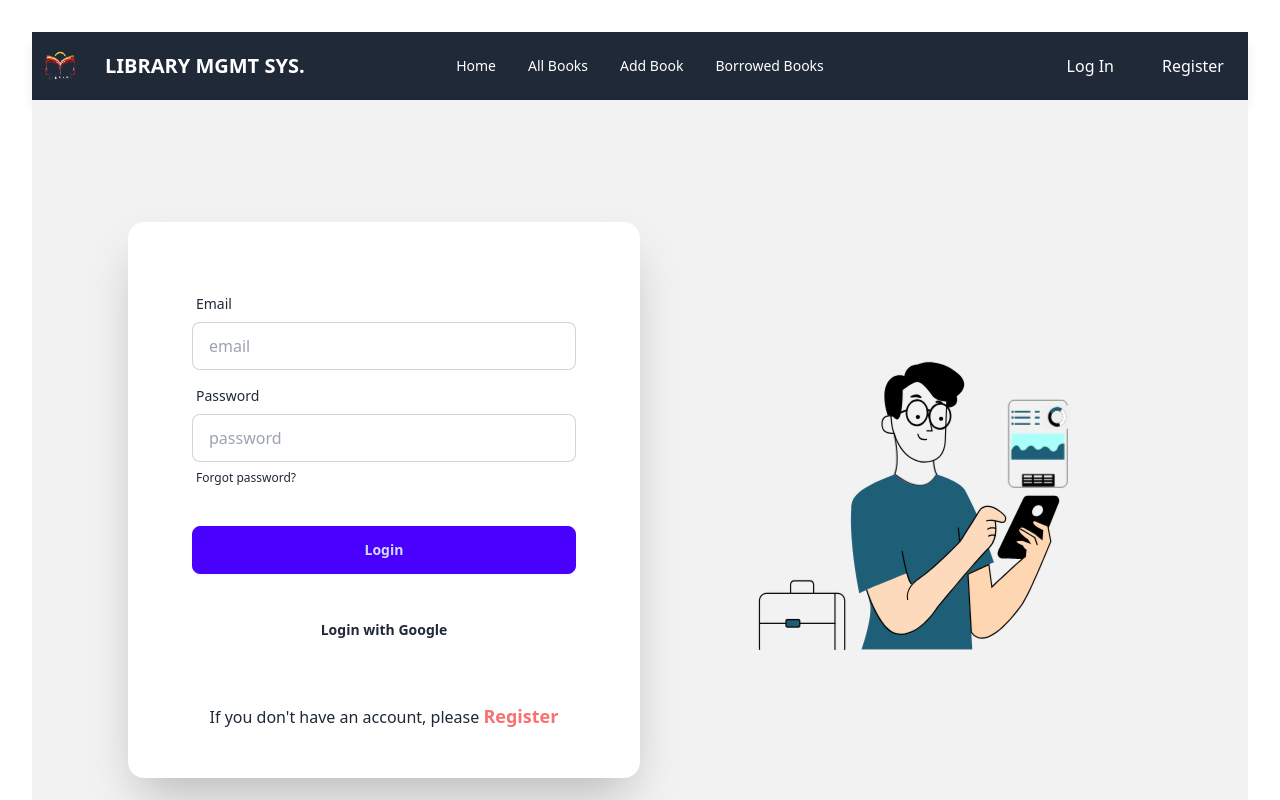
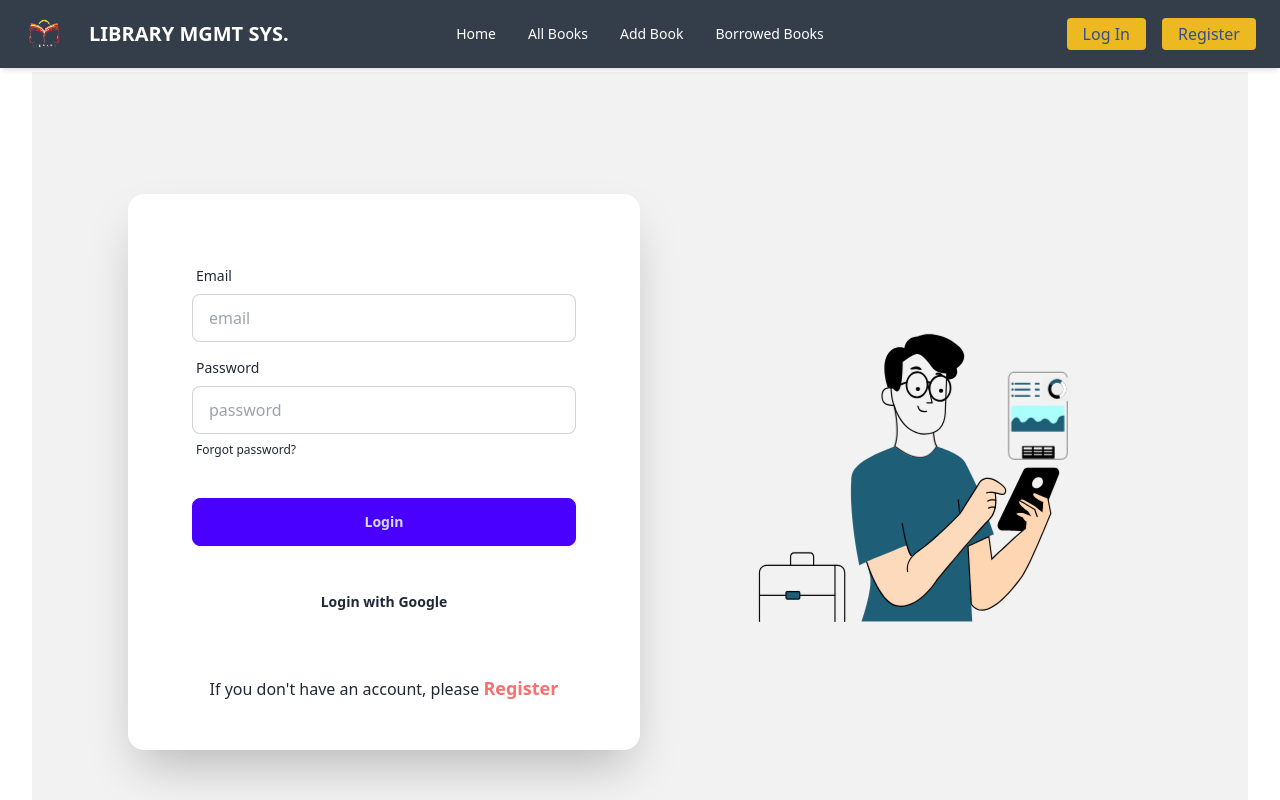
Before and after one commit to karimataulctg/Assignment-11-client, a React (Vite) app: page /login in a window 1280 px wide. Shown: the top 800 px of the page. Built offline with nearby package versions, Linux system fonts and the light colour scheme; no server answers.

Commit message:
Updated Navbar

```diff
--- a/src/Layout/MainLayout.jsx
+++ b/src/Layout/MainLayout.jsx
@@ -11,10 +11,12 @@ import DynamicTitle from '../components/DynamicTitle';
 const MainLayout = () => {
     return (
         <div>
-            <Navbar></Navbar>
-            <DynamicTitle></DynamicTitle>
-            <Outlet></Outlet>
-            <Footer></Footer>
+            <div className="mb-10">
+                <Navbar />
+            </div>
+            <DynamicTitle />
+            <Outlet />
+            <Footer />
         </div>
     );
 };
--- a/src/components/Navbar.jsx
+++ b/src/components/Navbar.jsx
@@ -49,9 +49,9 @@ const Navbar = () => {
   };
 
   return (
-    <div className="navbar bg-gray-800 text-white shadow-lg">
+    <div className="navbar w-full bg-gray-800 text-white shadow-md fixed top-0 left-0 z-50 opacity-90">
       {/* Navbar Start */}
-      <div className="navbar-start flex items-center space-x-2">
+      <div className="navbar-start flex items-center space-x-2 ml-4">
         <img src={logo} alt="Logo" className="w-10 h-10" />
         <Link
           to="/"
@@ -60,43 +60,31 @@ const Navbar = () => {
           LIBRARY MGMT SYS.
         </Link>
       </div>
+
       {/* Navbar Center */}
       <div className="navbar-center hidden lg:flex">
         <ul className="menu menu-horizontal px-1">
           <li>
-            <Link
-              to="/"
-              className="text-white hover:text-blue-400 focus:text-white active:text-white visited:text-white"
-            >
+            <Link to="/" className="text-white hover:text-blue-400">
               Home
             </Link>
           </li>
-          <li className="dropdown relative group">
+          <li>
             <button
-              className="flex items-center text-white hover:text-blue-400 focus:text-white active:text-white visited:text-white"
-              onClick={() => {
-                if (!user || !user.email) {
-                  navigate("/login");
-                } else {
-                  navigate("/books");
-                }
-              }}
+              className="text-white hover:text-blue-400"
+              onClick={() =>
+                !user || !user.email ? navigate("/login") : navigate("/books")
+              }
             >
               All Books
-
             </button>
-
           </li>
           <li>
             <button
-              className="text-white hover:text-blue-400 focus:text-white active:text-white visited:text-white"
-              onClick={() => {
-                if (!user || !user.email) {
-                  navigate("/login");
-                } else {
-                  navigate("/addBook");
-                }
-              }}
+              className="text-white hover:text-blue-400"
+              onClick={() =>
+                !user || !user.email ? navigate("/login") : navigate("/addBook")
+              }
             >
               Add Book
             </button>
@@ -104,15 +92,16 @@ const Navbar = () => {
           <li>
             <Link
               to="/borrowedBooks"
-              className="text-white hover:text-blue-400 focus:text-white active:text-white visited:text-white"
+              className="text-white hover:text-blue-400"
             >
               Borrowed Books
             </Link>
           </li>
         </ul>
       </div>
+
       {/* Navbar End */}
-      <div className="navbar-end hidden lg:flex items-center space-x-4">
+      <div className="navbar-end hidden lg:flex items-center space-x-4 mr-4">
         {user ? (
           <div className="relative group flex items-center">
             <img
@@ -122,10 +111,10 @@ const Navbar = () => {
               alt="User Avatar"
               className="w-10 h-10 rounded-full border-2 border-gray-200 cursor-pointer"
             />
-            <div className="hidden group-hover:flex items-center absolute top-8 right-0 bg-slate-500 z-10 text-white p-2 rounded shadow-lg w-48">
-              <span className="block ">{user.displayName || user.email}</span>
+            <div className="hidden group-hover:flex flex-col absolute top-12 right-0 bg-gray-700 z-10 text-white p-2 rounded shadow-lg w-48">
+              <span className="block">{user.displayName || user.email}</span>
               <button
-                className="bg-blue-800 hover:bg-blue-950 text-white px-4 py-1 btn rounded mt-2"
+                className="bg-blue-800 hover:bg-blue-950 text-white px-4 py-1 rounded mt-2"
                 onClick={handleSignOut}
               >
                 Log Out
@@ -135,13 +124,13 @@ const Navbar = () => {
         ) : (
           <>
             <Link
-              className="bg-sunflower-yellow hover:bg-dark-sunflower-yellow text-deep-blue px-4 py-1 rounded"
+              className="bg-yellow-500 hover:bg-yellow-600 text-blue-900 px-4 py-1 rounded"
               to="/login"
             >
               Log In
             </Link>
             <Link
-              className="bg-sunflower-yellow hover:bg-dark-sunflower-yellow text-deep-blue px-4 py-1 rounded"
+              className="bg-yellow-500 hover:bg-yellow-600 text-blue-900 px-4 py-1 rounded"
               to="/register"
             >
               Register
@@ -149,6 +138,7 @@ const Navbar = () => {
           </>
         )}
       </div>
+
       {/* Hamburger Menu */}
       <div className="lg:hidden ml-auto">
         <button onClick={toggleMenu} className="text-white focus:outline-none">
--- a/src/pages/BorrowedBooks .jsx
+++ b/src/pages/BorrowedBooks .jsx
@@ -21,16 +21,6 @@ const BorrowedBooks = () => {
         const userBorrowedBooks = data.filter((book) =>
           book.borrowedUsers?.some((borrower) => borrower.email === user.email)
         );
-
-        // Check if user has borrowed more than three books
-        if (userBorrowedBooks.length > 3) {
-          Swal.fire({
-            icon: "warning",
-            title: "Borrowing Limit Exceeded",
-            text: "You cannot borrow more than 3 books.",
-          });
-        }
-
         setBorrowedBooks(userBorrowedBooks);
         setLoading(false);
       })
@@ -58,16 +48,13 @@ const BorrowedBooks = () => {
         borrowedUsers: updatedBorrowedUsers,
       };
 
-      const response = await fetch(
-        `https://library-server-green.vercel.app/books/${book._id}`,
-        {
-          method: "PUT",
-          headers: {
-            "Content-Type": "application/json",
-          },
-          body: JSON.stringify(updatedBook),
-        }
-      );
+      const response = await fetch(`https://library-server-green.vercel.app/books/${book._id}`, {
+        method: "PUT",
+        headers: {
+          "Content-Type": "application/json",
+        },
+        body: JSON.stringify(updatedBook),
+      });
 
       if (!response.ok) {
         throw new Error("Failed to update book details");
@@ -98,9 +85,7 @@ const BorrowedBooks = () => {
 
   return (
     <div className="container mx-auto py-10">
-      <h2 className="text-4xl font-bold text-center mb-8 text-gray-800">
-        Borrowed Books
-      </h2>
+      <h2 className="text-4xl font-bold text-center mb-8 text-gray-800">Borrowed Books</h2>
       <div className="grid grid-cols-1 md:grid-cols-2 lg:grid-cols-3 gap-6 ">
         {borrowedBooks.map((book) => (
           <div
@@ -112,9 +97,7 @@ const BorrowedBooks = () => {
               alt={book.name}
               className="rounded-lg shadow-md w-full h-48 object-cover mb-4 border-2"
             />
-            <h3 className="text-2xl font-semibold mb-2 text-gray-800">
-              {book.name}
-            </h3>
+            <h3 className="text-2xl font-semibold mb-2 text-gray-800">{book.name}</h3>
             <p className="text-lg mb-1">
               <strong className="text-gray-900">Category:</strong> {book.category}
             </p>
```
